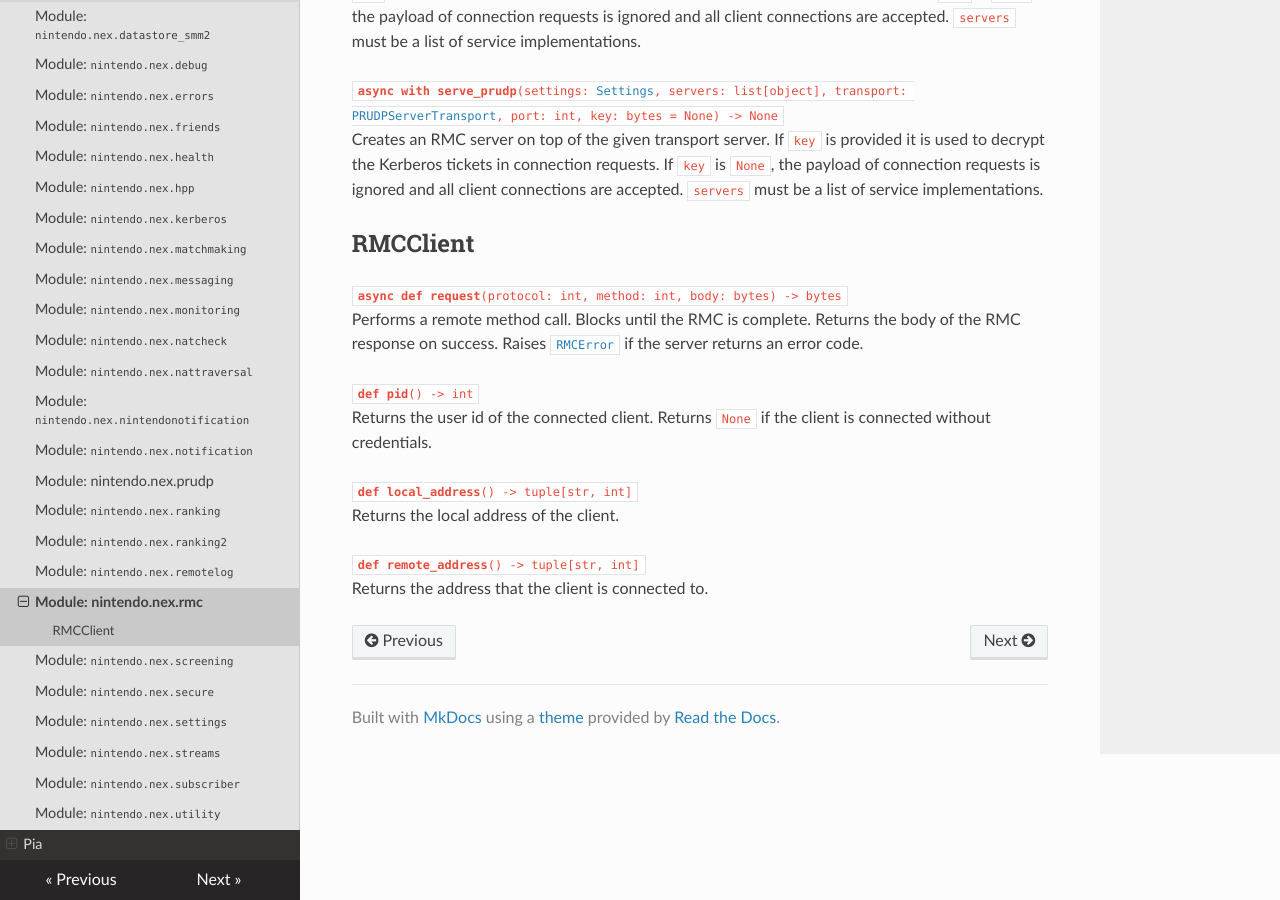
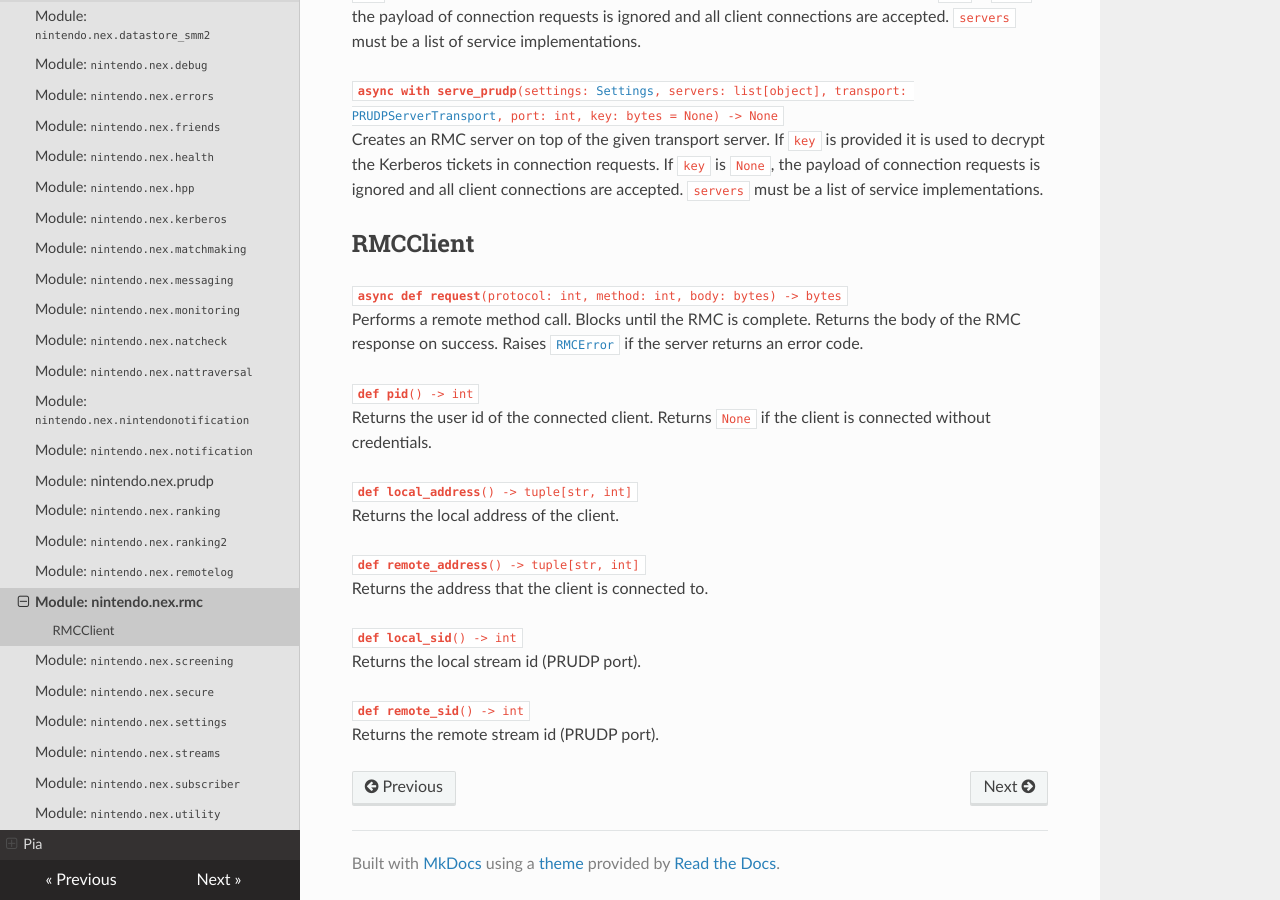
Before and after one commit to kinnay/NintendoClients, an MkDocs documentation site: the page built from docs/reference/nex/rmc.md, in a window 1280 px wide and 900 px high, scrolled down 744 px. Built offline with MkDocs 1.6.1, drawn with Linux system fonts in a browser that asks for light colours; nearby versions of some CDN libraries.

Commit message:
Add methods to obtain stream id from PRUDP clients

```diff
--- a/docs/reference/nex/rmc.md
+++ b/docs/reference/nex/rmc.md
@@ -30,3 +30,9 @@ Provides a client and server for the RMC protocol. An alternative client that ca
 
 <code>**def remote_address**() -> tuple[str, int]</code><br>
 <span class="docs">Returns the address that the client is connected to.</span>
+
+<code>**def local_sid**() -> int</code><br>
+<span class="docs">Returns the local stream id (PRUDP port).</span>
+
+<code>**def remote_sid**() -> int</code><br>
+<span class="docs">Returns the remote stream id (PRUDP port).</span>
```
Also changed, not shown: docs/reference/nex/prudp.md (+6 -0 lines), 2 other files.
